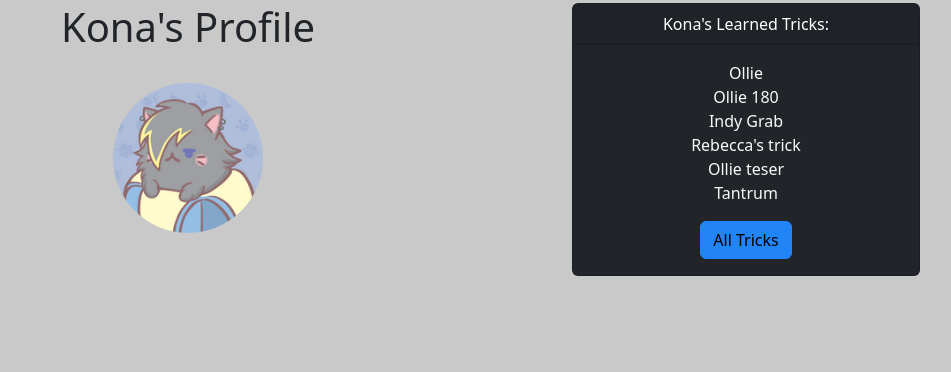
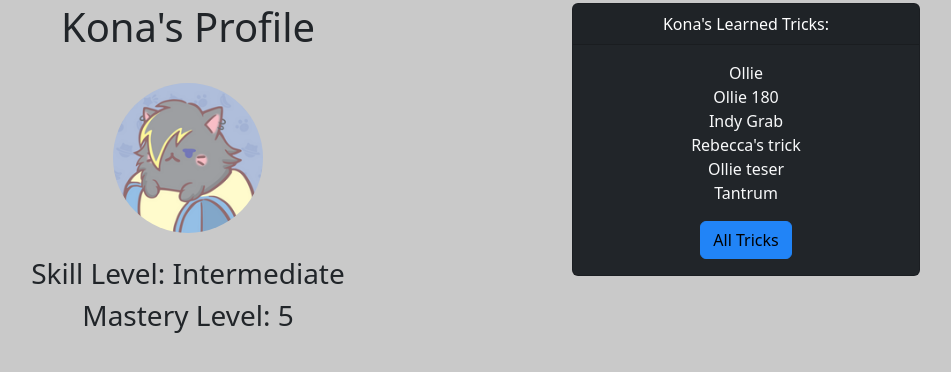
Before and after one commit to KonaHay/Trickster, a Django app: page /Users/profile/1 in a window 1280 px wide. Shown: the part 83-455 px from the top of the page, without its empty margins (266-1217 px from the left). Run offline with Django 4.2, Linux system fonts and the light colour scheme; a user stored in the database is signed in; data comes from the database, SQL or seed files in the repository; both versions use the stored data as it was after the commit; some libraries are stand-ins or nearby versions.

Commit message:
Profile Page now shows Skill and Difficulty Levels + only a small commit today as was writting up the project requirements.

```diff
--- a/Users/templates/user_pages/profile.html
+++ b/Users/templates/user_pages/profile.html
@@ -42,6 +42,9 @@
           alt="Default User Profile Image"
           />
         {% endif %}
+      </br></br>
+      <h3>Skill Level: {{ profile.SkillLevel }}</h3>
+      <h3>Mastery Level: {{ profile.UserDifficultyLevel }}</h3>
       </div>
       <div class="col-4">
         <div class="card text-white bg-dark">
```
Also changed, not shown: db.sqlite3.
